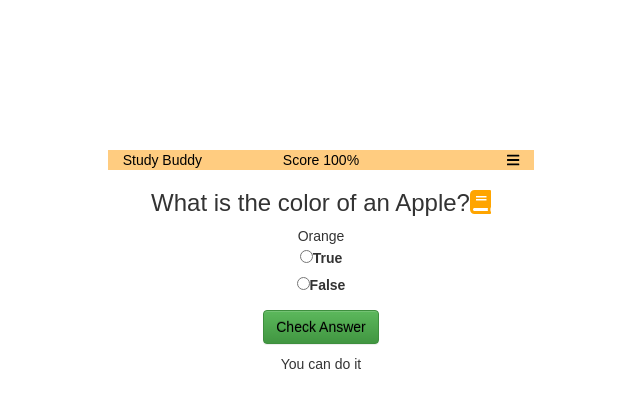
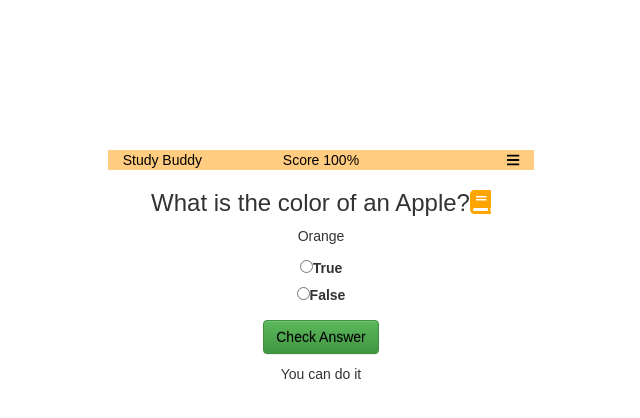
Before and after one commit to jcsmileyjr/Study-Buddy, a React (Create React App) app: page / in a window 1280 px wide. Shown: the top 418 px of the page, without its empty margins (319-959 px from the left). Built offline with nearby package versions, Linux system fonts and the light colour scheme.

Commit message:
Same as previous

```diff
--- a/src/Components/TrueFalseOptions.js
+++ b/src/Components/TrueFalseOptions.js
@@ -114,7 +114,6 @@ displayAnswers(){
 
   this.props.onUpdateUserAnswer(displayedRandomAnswer.answer);
 
-	return displayedRandomAnswer.answer;
 
 	return <p>{displayedRandomAnswer.answer}</p>;
 }
```
